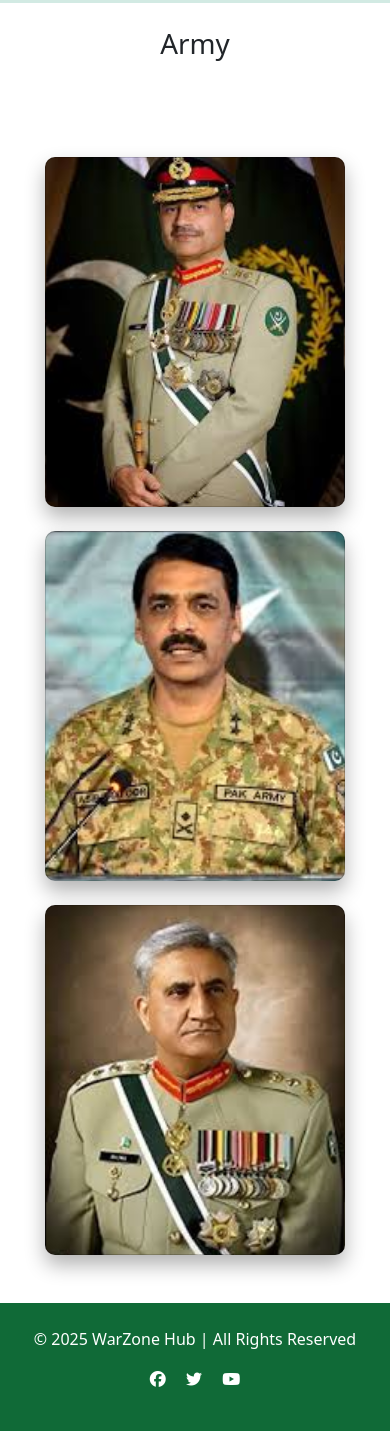
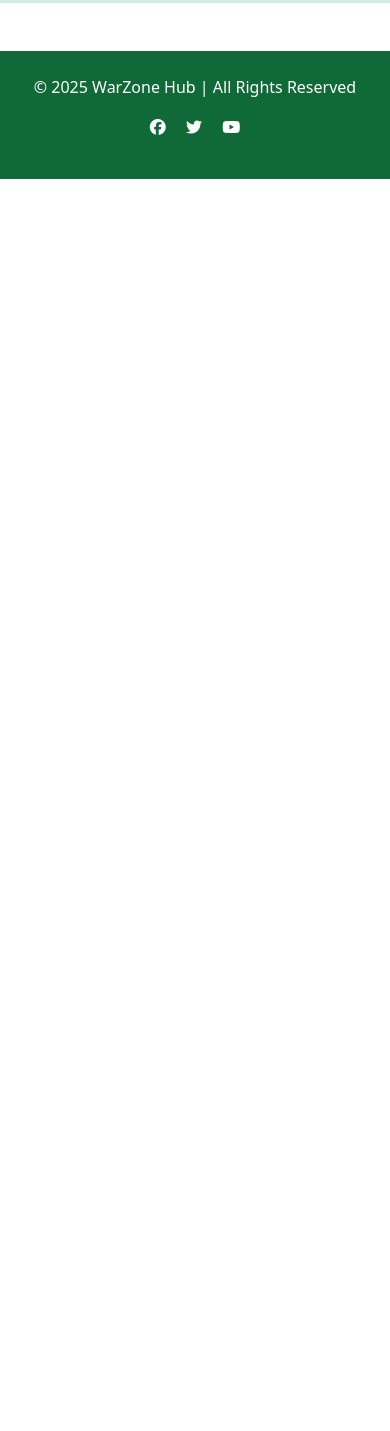
Before and after one commit to ArsalanShah3/pakistan, a plain HTML site: page index.html in a window 390 px wide. Shown: the part 4766-6197 px from the top of the page. After the commit the page ends 4945 px from the top, so only its background shows below. Drawn offline with Linux system fonts and the light colour scheme.

Commit message:
update index.html

```diff
--- a/index.html
+++ b/index.html
@@ -238,55 +238,6 @@
     </section>
     <!-- Pakistan Navy Section End -->
 
-    <!-- card section  -->
-    <h1 class="py-4" style="text-align: center;">Army</h1>
-    <div class="container">
-      <div class="row g-4 my-5 d-flex justify-content-center">
-
-        <!-- Card 1 -->
-        <div class="col-sm-12 col-md-6 col-lg-4 d-flex justify-content-center">
-
-          <div class="card card-hover"
-            style="height: 350px; width: 300px; background-image: url('images/army chief.jpg'); background-size: cover; background-position: center;">
-            <div class="overlay">
-              <div class="overlay-content">
-                <h5 class="text-white fw-bold">General Asim Munir</h5>
-                <p class="text-white">Chief of Army Staff, Pakistan</p>
-              </div>
-            </div>
-          </div>
-        </div>
-
-        <!-- Repeat for other cards -->
-        <div class="col-sm-12 col-md-6 col-lg-4 d-flex justify-content-center">
-
-          <div class="card card-hover"
-            style="height: 350px; width: 300px; background-image: url('images/asif.jpg'); background-size: cover; background-position: center;">
-            <div class="overlay">
-              <div class="overlay-content">
-                <h5 class="text-white fw-bold">Asif Ghafoor</h5>
-                <p class="text-white">Lieutenant General Asif Ghafoor</p>
-              </div>
-            </div>
-          </div>
-        </div>
-
-        <div class="col-sm-12 col-md-6 col-lg-4 d-flex justify-content-center">
-
-          <div class="card card-hover"
-            style="height: 350px; width: 300px; background-image: url('images/bajwa.jpg'); background-size: cover; background-position: center;">
-            <div class="overlay">
-              <div class="overlay-content">
-                <h5 class="text-white fw-bold">Qamar Javed Bajwa</h5>
-                <p class="text-white">General Qamar Javed Bajwa</p>
-              </div>
-            </div>
-          </div>
-        </div>
-
-      </div>
-    </div>
-
 
     <!-- footer   -->
     <footer class=" text-white py-4 mt-5" style="background-color: #106A37;">
```
